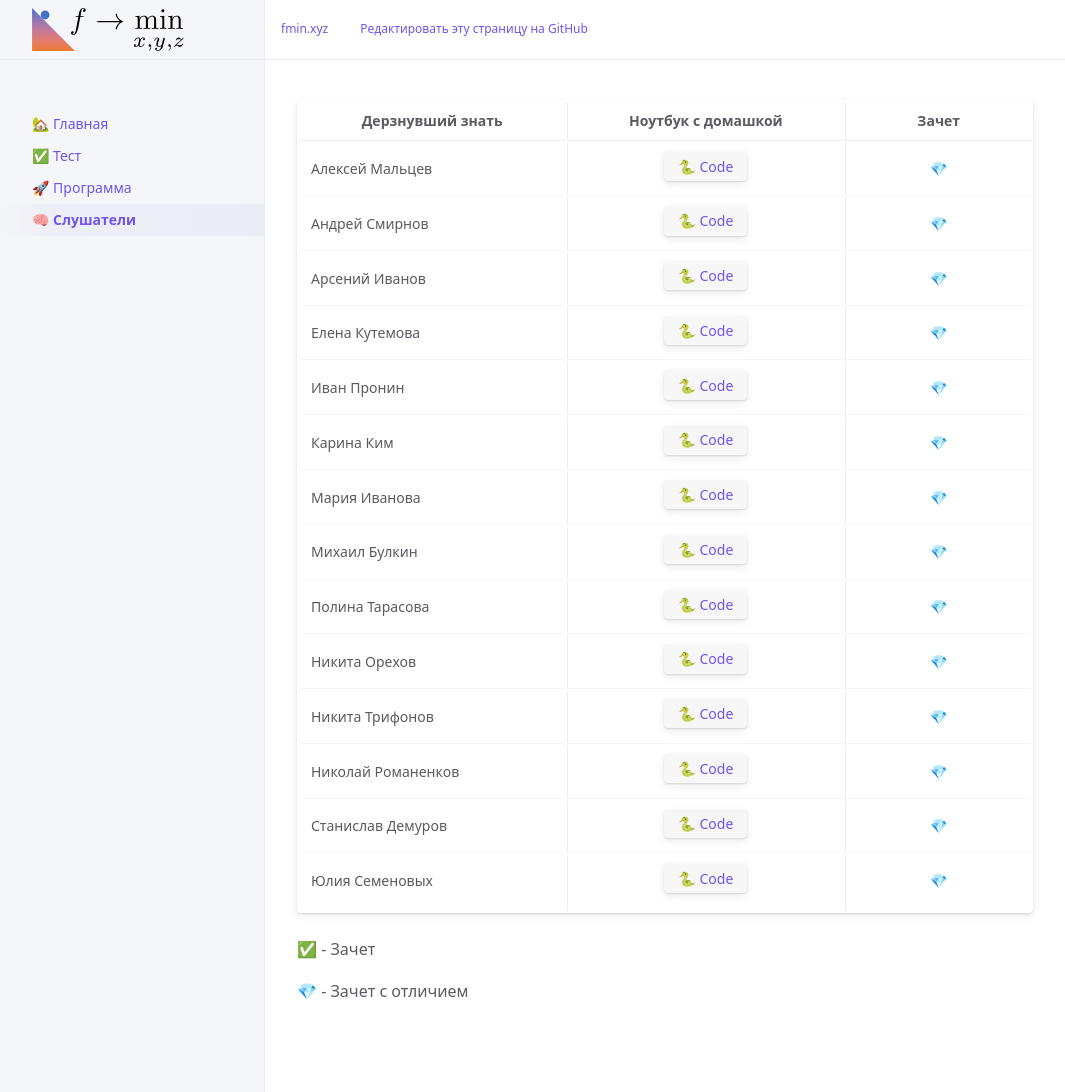
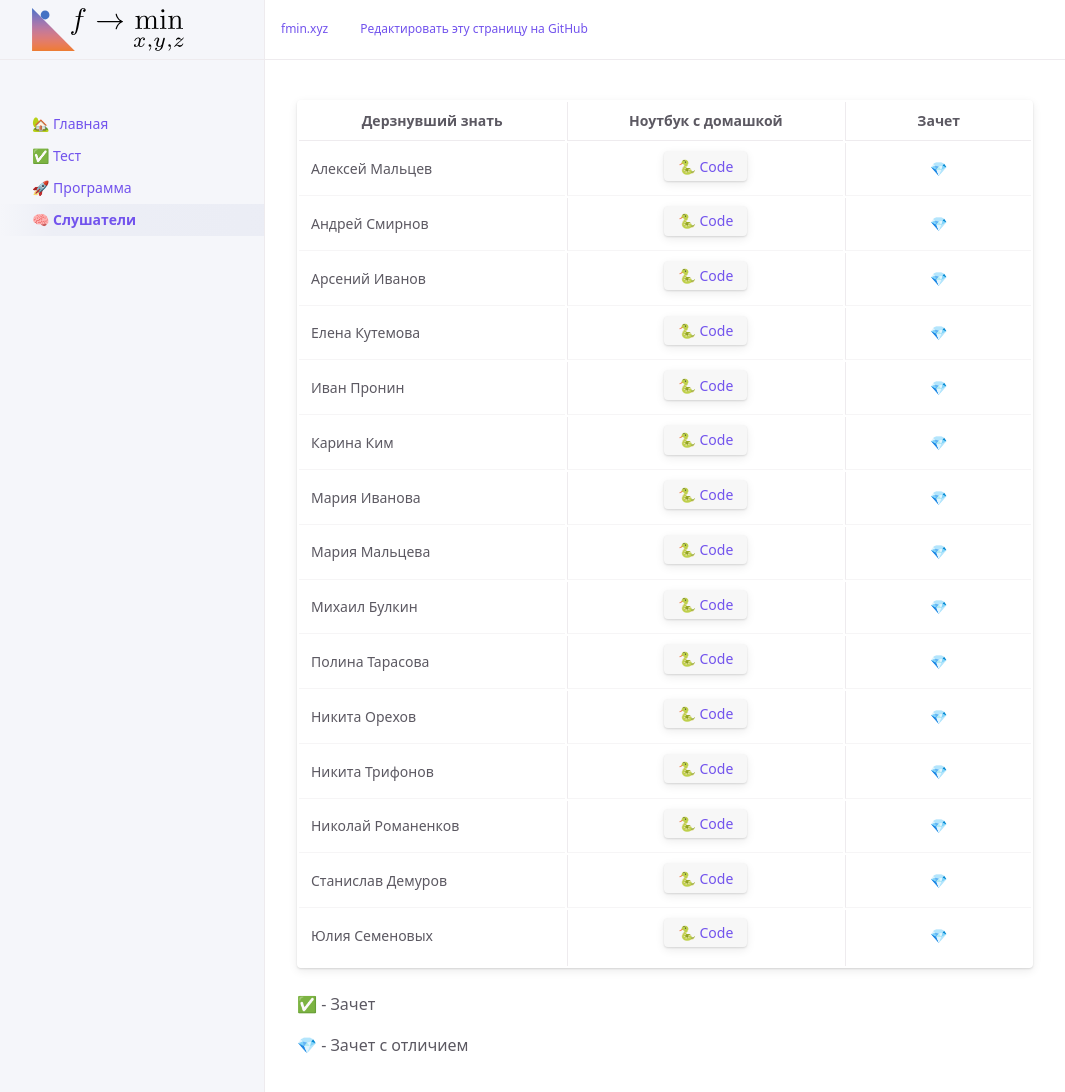
Before and after one commit to MerkulovDaniil/sber223, a Jekyll site: the page built from students.md, in a window 1280 px wide and 1107 px high. Shown: the top 1092 px of the window, without its empty margins (107-1172 px from the left). Built offline with Jekyll 4.4.1, drawn with Linux system fonts in a browser that asks for light colours; our own code applies the rules of GitHub Pages for plain Markdown files; a script that is not in the unit is left out.

Commit message:
Update students.md

```diff
--- a/students.md
+++ b/students.md
@@ -12,6 +12,7 @@ nav_order: 4
 | Иван Пронин    | [🐍 Code](https://colab.research.google.com/drive/12fHOfwbNJcKn14oK8D-Y_e4nHK0-4HrZ?usp=sharing){: .btn } | 💎 |
 | Карина Ким    | [🐍 Code](https://colab.research.google.com/drive/1zGBfy6lQAzsKt2Ccy3EiI_-xKcrzcDf2?usp=sharing){: .btn } | 💎 |
 | Мария Иванова    | [🐍 Code](https://colab.research.google.com/drive/1zdycxUU9ABxDdHfAReD1Acn6ginCXKtY?usp=sharing){: .btn } | 💎 |
+| Мария Мальцева    | [🐍 Code](https://colab.research.google.com/drive/1h9qPcceaQ6J72jJTM8chcaSaiuuv6i8Q?usp=sharing){: .btn } | 💎 |
 | Михаил Булкин    | [🐍 Code](https://colab.research.google.com/drive/1ki_S_FPHsakf2tduuz0dIyJvByaJaFHB?usp=sharing){: .btn } | 💎 |
 | Полина Тарасова    | [🐍 Code](https://colab.research.google.com/drive/1LrUbCTw-Nxjpme3Nlt9Lw68gEDnbre9r?usp=sharing){: .btn } | 💎 |
 | Никита Орехов    | [🐍 Code](https://colab.research.google.com/drive/1wyF9VcCc-6x8r5BCX5cEC3lYTLxCF8AD?usp=sharing){: .btn } | 💎 |
```
